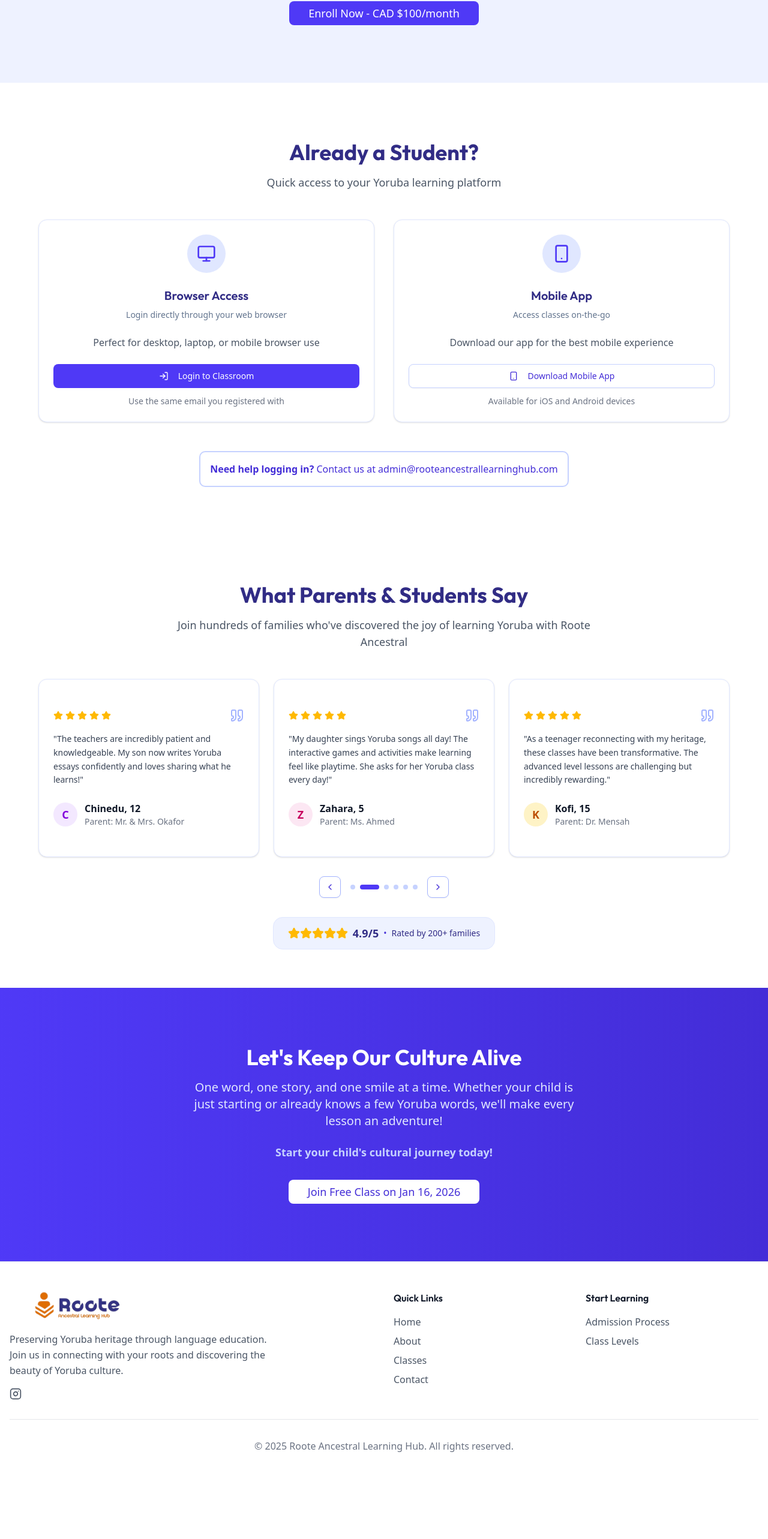
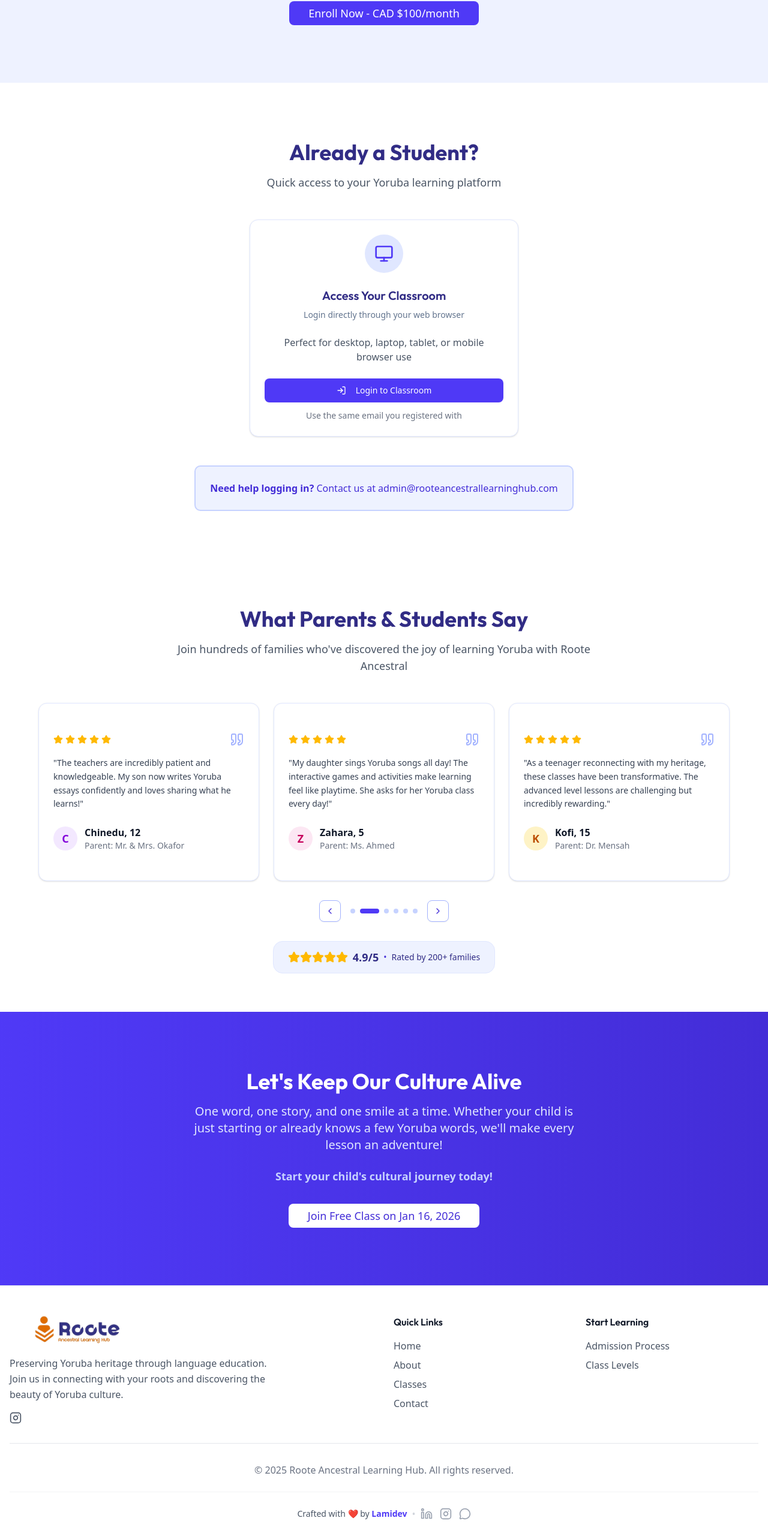
Before and after one commit to Lamidev/Roote-Ancestral-Learning-Hub, a React (Vite) app in the folder Client/: page / in a window 1280 px wide. Shown: the part 3367-5933 px from the top of the page at 60% size. Before the commit the page ends 5838 px from the top, so only its background shows below. Built offline with nearby package versions, Linux system fonts and the light colour scheme.

Commit message:
made changes

```diff
--- a/Client/src/components/layoutView/Footer.jsx
+++ b/Client/src/components/layoutView/Footer.jsx
@@ -1,6 +1,7 @@
 import React from 'react';
 import { Link } from 'react-router-dom';
-import { Instagram } from 'lucide-react';
+import { motion } from 'framer-motion';
+import { Instagram, Linkedin, MessageCircle } from 'lucide-react';
 import rooteLogo from '@/assets/rooteLogo.jpg';
 
 const Footer = () => {
@@ -53,6 +54,56 @@ const Footer = () => {
         </div>
         <div className="border-t border-gray-200 mt-8 pt-8 text-center text-gray-500 px-4 md:px-0">
           <p>&copy; {new Date().getFullYear()} Roote Ancestral Learning Hub. All rights reserved.</p>
+
+          <motion.div
+            initial={{ opacity: 0 }}
+            animate={{ opacity: 1 }}
+            transition={{ delay: 0.3 }}
+            className="mt-6 pt-6 border-t border-gray-100"
+          >
+            <div className="flex flex-col sm:flex-row items-center justify-center gap-3 sm:gap-2">
+              <p className="text-sm text-gray-600">
+                Crafted with <span className="text-red-500">❤️</span> by{' '}
+                <span className="font-bold text-indigo-600">Lamidev</span>
+              </p>
+              <span className="hidden sm:inline text-gray-300">•</span>
+              <div className="flex items-center gap-3">
+                <motion.a
+                  href="https://www.linkedin.com/in/akinyemi-oluwatosin-95519130b"
+                  target="_blank"
+                  rel="noopener noreferrer"
+                  className="text-gray-400 hover:text-blue-600 transition-colors duration-300"
+                  title="Connect on LinkedIn"
+                  whileHover={{ scale: 1.2 }}
+                  whileTap={{ scale: 0.9 }}
+                >
+                  <Linkedin className="w-5 h-5" />
+                </motion.a>
+                <motion.a
+                  href="https://www.instagram.com/thisslami?igsh=MWRtNmwydnBzbnhuaw=="
+                  target="_blank"
+                  rel="noopener noreferrer"
+                  className="text-gray-400 hover:text-pink-600 transition-colors duration-300"
+                  title="Follow on Instagram"
+                  whileHover={{ scale: 1.2 }}
+                  whileTap={{ scale: 0.9 }}
+                >
+                  <Instagram className="w-5 h-5" />
+                </motion.a>
+                <motion.a
+                  href="https://wa.me/2347056501913?text=Hello%20Lamidev,%20I%20saw%20your%20work%20on%20Roote%20Ancestral%20and%20I'd%20like%20to%20connect!"
+                  target="_blank"
+                  rel="noopener noreferrer"
+                  className="text-gray-400 hover:text-green-600 transition-colors duration-300"
+                  title="Chat on WhatsApp"
+                  whileHover={{ scale: 1.2 }}
+                  whileTap={{ scale: 0.9 }}
+                >
+                  <MessageCircle className="w-5 h-5" />
+                </motion.a>
+              </div>
+            </div>
+          </motion.div>
         </div>
       </div>
     </footer>
--- a/Client/src/config/quizConfig.js
+++ b/Client/src/config/quizConfig.js
@@ -8,9 +8,9 @@ export const quizConfig = {
     advanced: { min: 7, max: 8 }
   },
   classUrls: {
-    beginner: "https://erkxaehwa051eqlmrdkv.app.clientclub.net/communities/groups/beginner/home?invite=695be53d1017099e89f77002",
-    middle: "https://erkxaehwa051eqlmrdkv.app.clientclub.net/communities/groups/middle-class/home?invite=695be5677c638a94320c9d3f",
-    advanced: "https://erkxaehwa051eqlmrdkv.app.clientclub.net/communities/groups/advanced-class/home?invite=695be586c22e3be091999a60"
+    beginner: "https://learning.rooteancestrallearninghub.com/communities/groups/beginner/home?invite=695d46543289ed25c07b1f56",
+    middle: "https://learning.rooteancestrallearninghub.com/communities/groups/middle-class/home?invite=695d46ad3289ed25c07bbd0e",
+    advanced: "https://learning.rooteancestrallearninghub.com/communities/groups/advanced-class/home?invite=695d46cf92dffd120de3ccb5"
   },
   questions: [
     {
--- a/Client/src/pages/Home.jsx
+++ b/Client/src/pages/Home.jsx
@@ -516,7 +516,7 @@ import { Link } from 'react-router-dom';
 import { motion } from 'framer-motion';
 import { Button } from '@/components/ui/button';
 import { Card, CardContent, CardDescription, CardHeader, CardTitle } from '@/components/ui/card';
-import { Calendar, Clock as ClockIcon, ChevronDown, LogIn, Smartphone, Monitor } from 'lucide-react';
+import { Calendar, Clock as ClockIcon, ChevronDown, LogIn, Monitor } from 'lucide-react';
 import heroImg from '@/assets/heroImg.jpg';
 import StudentReviewsCarousel from '@/components/layoutView/ReviewCarousel';
 import OnboardingSteps from '@/components/layoutView/OnboardingSteps';
@@ -605,13 +605,7 @@ const Home = () => {
   };
 
   const handleDirectLogin = () => {
-    // Redirecting to admission since we are removing Wise login
-    window.location.href = '/admission';
-  };
-
-  const handleDownloadApp = () => {
-    // Directing to contact/support for platform access info
-    window.location.href = '/contact';
+    window.location.href = 'https://learning.rooteancestrallearninghub.com';
   };
 
 
@@ -924,7 +918,7 @@ const Home = () => {
       </section>
 
       <section id="existing-students" className="py-8 sm:py-16 md:py-24 px-4 bg-white">
-        <div className="container mx-auto max-w-6xl">
+        <div className="container mx-auto max-w-4xl">
           <motion.div
             initial={{ opacity: 0, y: 20 }}
             whileInView={{ opacity: 1, y: 0 }}
@@ -940,23 +934,23 @@ const Home = () => {
             </p>
           </motion.div>
 
-          <div className="grid md:grid-cols-2 gap-6 sm:gap-8">
+          <div className="max-w-md mx-auto">
             <motion.div
-              initial={{ opacity: 0, x: -20 }}
-              whileInView={{ opacity: 1, x: 0 }}
+              initial={{ opacity: 0, y: 20 }}
+              whileInView={{ opacity: 1, y: 0 }}
               transition={{ duration: 0.6 }}
               viewport={{ once: true }}
             >
-              <Card className="border-indigo-100 h-full hover:shadow-lg transition-all duration-300">
+              <Card className="border-indigo-100 hover:shadow-lg transition-all duration-300">
                 <CardHeader className="text-center">
                   <div className="w-16 h-16 bg-indigo-100 rounded-full flex items-center justify-center mx-auto mb-4">
                     <Monitor className="w-8 h-8 text-indigo-600" />
                   </div>
-                  <CardTitle className="text-indigo-900 font-outfit text-xl">Browser Access</CardTitle>
+                  <CardTitle className="text-indigo-900 font-outfit text-xl">Access Your Classroom</CardTitle>
                   <CardDescription>Login directly through your web browser</CardDescription>
                 </CardHeader>
                 <CardContent className="text-center">
-                  <p className="text-gray-600 mb-6">Perfect for desktop, laptop, or mobile browser use</p>
+                  <p className="text-gray-600 mb-6">Perfect for desktop, laptop, tablet, or mobile browser use</p>
                   <Button
                     onClick={handleDirectLogin}
                     size="lg"
@@ -971,38 +965,6 @@ const Home = () => {
                 </CardContent>
               </Card>
             </motion.div>
-
-            <motion.div
-              initial={{ opacity: 0, x: 20 }}
-              whileInView={{ opacity: 1, x: 0 }}
-              transition={{ duration: 0.6 }}
-              viewport={{ once: true }}
-            >
-              <Card className="border-indigo-100 h-full hover:shadow-lg transition-all duration-300">
-                <CardHeader className="text-center">
-                  <div className="w-16 h-16 bg-indigo-100 rounded-full flex items-center justify-center mx-auto mb-4">
-                    <Smartphone className="w-8 h-8 text-indigo-600" />
-                  </div>
-                  <CardTitle className="text-indigo-900 font-outfit text-xl">Mobile App</CardTitle>
-                  <CardDescription>Access classes on-the-go</CardDescription>
-                </CardHeader>
-                <CardContent className="text-center">
-                  <p className="text-gray-600 mb-6">Download our app for the best mobile experience</p>
-                  <Button
-                    onClick={handleDownloadApp}
-                    size="lg"
-                    variant="outline"
-                    className="w-full border-indigo-200 text-indigo-700 hover:bg-indigo-50"
-                  >
-                    <Smartphone className="w-5 h-5 mr-2" />
-                    Download Mobile App
-                  </Button>
-                  <p className="text-sm text-gray-500 mt-3">
-                    Available for iOS and Android devices
-                  </p>
-                </CardContent>
-              </Card>
-            </motion.div>
           </div>
 
           <motion.div
@@ -1012,8 +974,8 @@ const Home = () => {
             viewport={{ once: true }}
             className="text-center mt-8 sm:mt-12"
           >
-            <div className="bg-white rounded-lg p-4 border-2 border-indigo-200 inline-block max-w-2xl">
-              <p className="text-indigo-700">
+            <div className="bg-indigo-50 rounded-lg p-4 sm:p-6 border-2 border-indigo-200 inline-block max-w-2xl mx-auto">
+              <p className="text-indigo-700 text-sm sm:text-base">
                 <strong>Need help logging in?</strong> Contact us at admin@rooteancestrallearninghub.com
               </p>
             </div>
```
Also changed, not shown: 1 other file (tests, documents, lock files or other folders).
